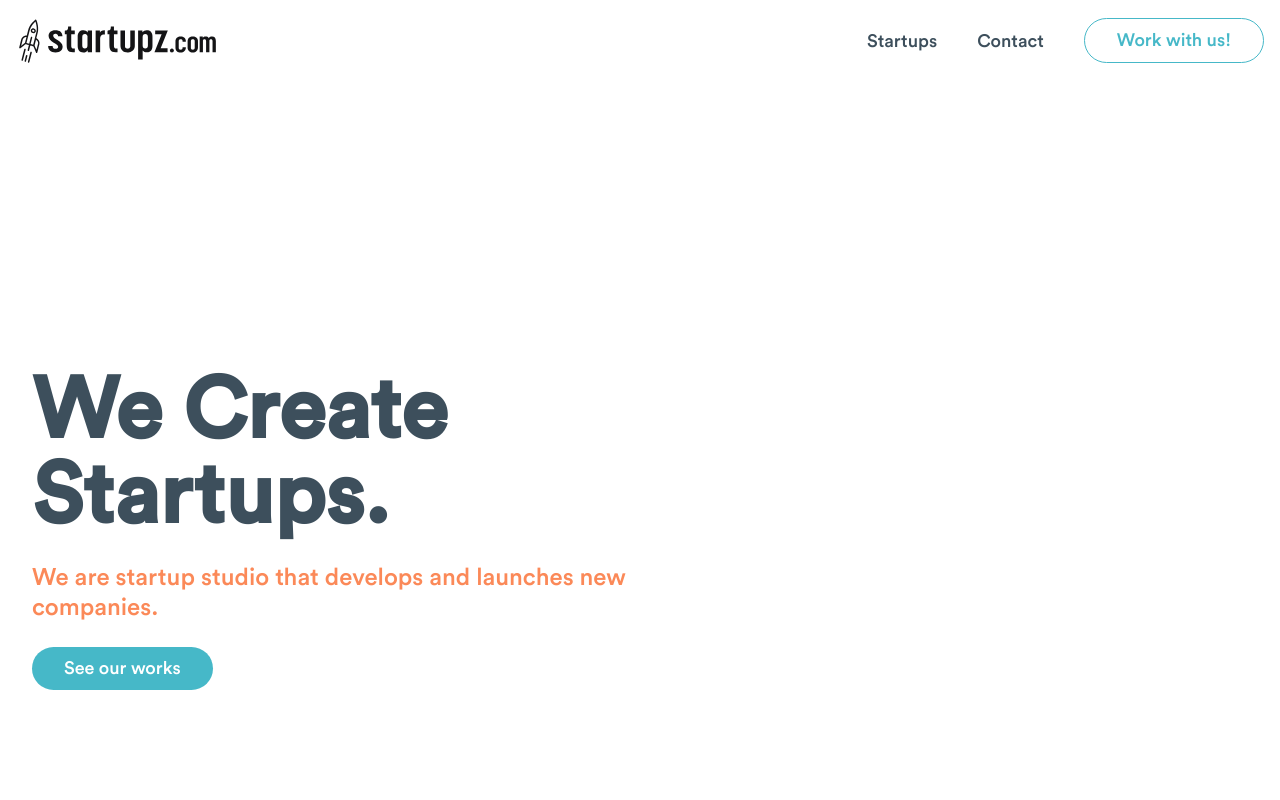
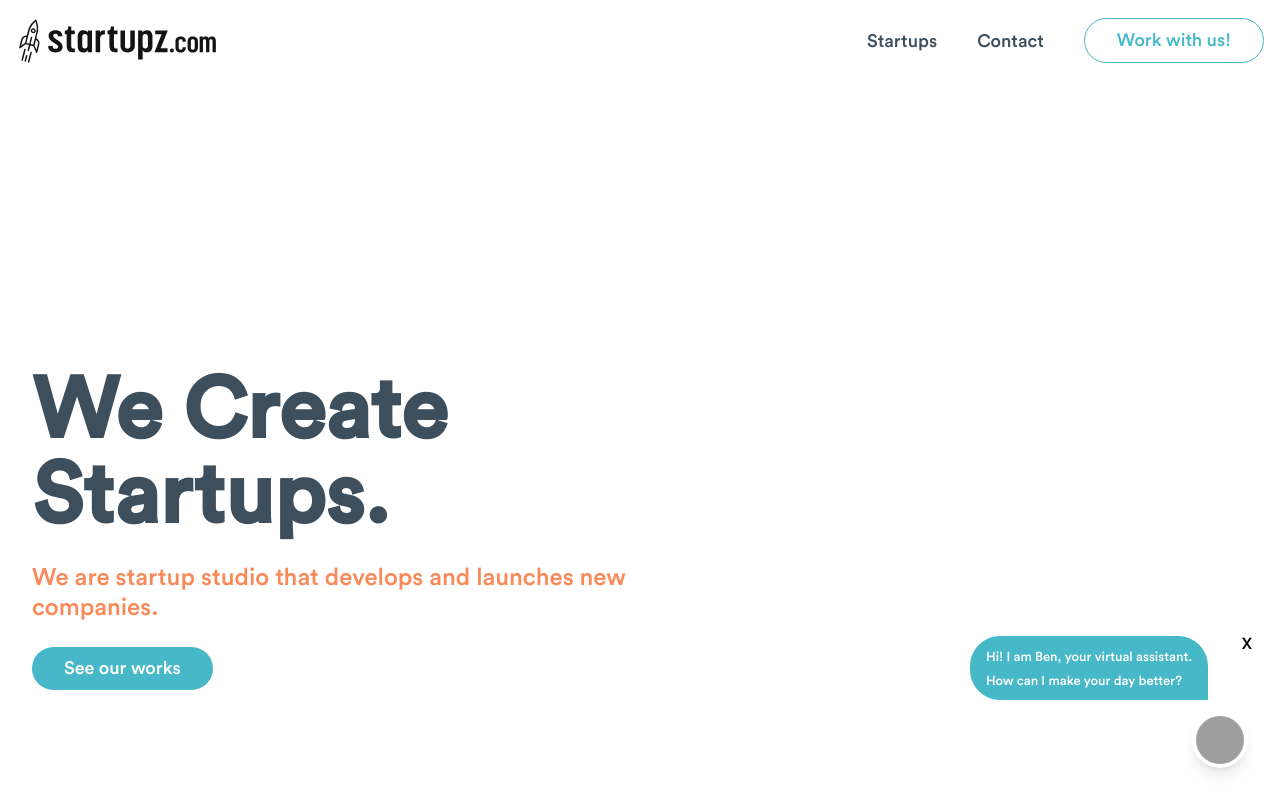
Before and after one commit to JasonLadias/startupz, a Next.js app: page / in a window 1280 px wide. Shown: the top 800 px of the page. Built offline with nearby package versions, Linux system fonts and the light colour scheme; grey boxes are pictures that could not be loaded.

Commit message:
Add virtual Instructor

```diff
--- /dev/null
+++ b/src/components/VirtualInstructor/VirtualInstructor.tsx
@@ -0,0 +1,61 @@
+import { FC, useEffect, useState } from "react";
+
+const VirtualInstructor: FC = () => {
+  const [isVisible, setIsVisible] = useState(true);
+
+  useEffect(() => {
+    setTimeout(() => {
+      setIsVisible(true);
+    }, 2000);
+
+    return () => {
+      setIsVisible(false);
+    };
+  }, []);
+
+  return (
+    isVisible && (
+      <div className="fixed bottom-2 right-2 lg:bottom-4 lg:right-4 p-4 z-50">
+        {/* Close Button */}
+
+        <button
+          onClick={() => setIsVisible(false)}
+          className="p-2 rounded-full absolute top-1 right-1"
+        >
+          X
+        </button>
+
+        <div
+          className="mr-10 p-2 px-4"
+          style={{
+            backgroundColor: "#46B8C8",
+            borderTopLeftRadius: "30px",
+            borderTopRightRadius: "30px",
+            borderBottomLeftRadius: "30px",
+            color: "white",
+          }}
+        >
+          <span style={{ fontSize: "13px" }}>
+            Hi! I am Ben, your virtual assistant.
+          </span>
+          <br />
+          <span style={{ fontSize: "13px" }}>
+            How can I make your day better?
+          </span>
+        </div>
+        {/* Virtual Instructor Content */}
+        <div className="flex flex-col items-end pt-3 w-full space-x-2 w-13 h-13 rounded-full">
+          <div className="bg-white p-1 rounded-full shadow-lg">
+            <img
+              src="/assets/assistant.svg"
+              alt="Virtual Instructor"
+              className="w-12 h-12 rounded-full"
+            />
+          </div>
+        </div>
+      </div>
+    )
+  );
+};
+
+export default VirtualInstructor;
--- /dev/null
+++ b/src/components/VirtualInstructor/index.ts
@@ -0,0 +1,3 @@
+import VirtualInstructor from "./VirtualInstructor";
+
+export default VirtualInstructor;
--- a/src/pages/index.tsx
+++ b/src/pages/index.tsx
@@ -1,11 +1,13 @@
 import LandingPage from "@/components/LandingPage";
 import Layout from "@/components/Layout";
+import VirtualInstructor from "@/components/VirtualInstructor";
 import { NextPage } from "next";
 
 const HomePage: NextPage = () => {
   return (
     <Layout>
       <LandingPage />
+      <VirtualInstructor />
     </Layout>
   );
 };
```
Also changed, not shown: 1 other file (tests, documents, lock files or other folders).
